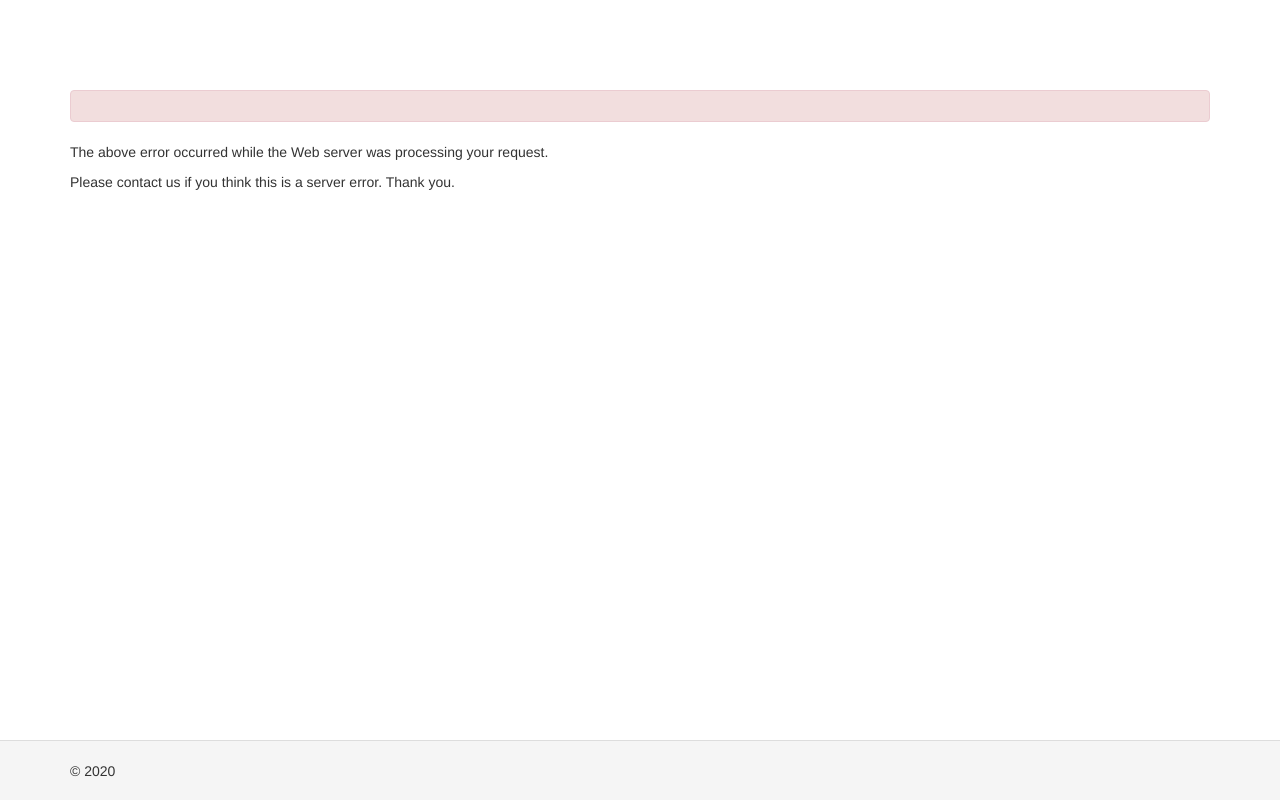
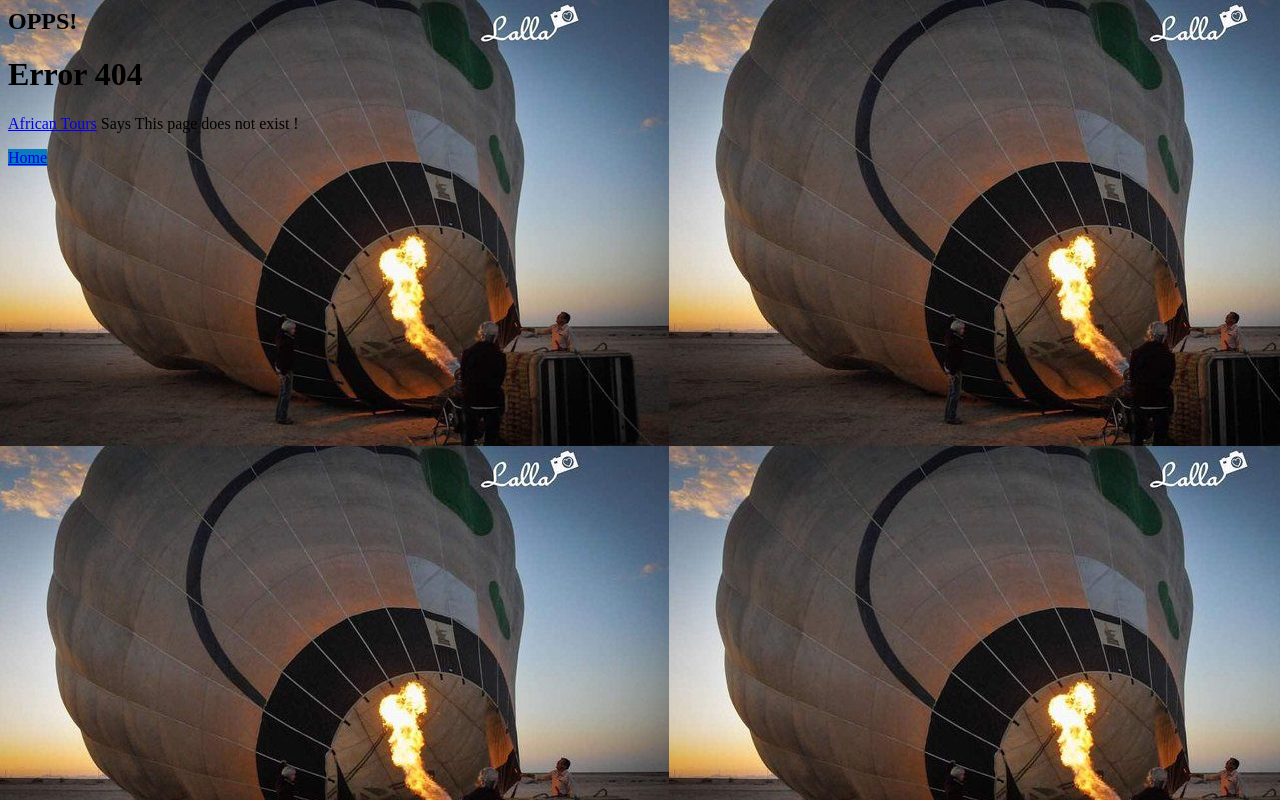
Before and after one commit to MissAnnah95/tours, a PHP site: template frontend/views/site/error.php in a window 1280 px wide. Run offline with PHP 8.4, Linux system fonts and the light colour scheme; the template is opened without the code that fills it, so the values that code supplies are empty; some libraries are stand-ins or nearby versions.

Commit message:
Error Page

```diff
--- a/css/site.css
+++ b/css/site.css
@@ -87,13 +87,44 @@ a.desc:after {
     color: #999;
 }
 
-.error-summary {
-    color: #a94442;
-    background: #fdf7f7;
-    border-left: 3px solid #eed3d7;
-    padding: 10px 20px;
-    margin: 0 0 15px 0;
+/* error page */
+.error-body{
+    background-image: url("../css/images/dp.jpg");
+    background: red;
 }
+
+#main{
+    text-align: center;
+  }
+
+  .fof{
+    display: table-cell;
+    vertical-align: middle;
+  }
+
+  .fof span{
+    color: #6582A0;
+    font-weight: bolder;
+  }
+
+  .fof h1{
+    font-size: 50px;
+    display: inline-block;
+    animation: type .5s alternate infinite;
+  }
+
+  .fof h2{
+    font-size: 50px;
+    font-family: Impact, Haettenschweiler, 'Arial Narrow Bold', sans-serif;
+  }
+
+  .fof p{
+    font-weight: lighter;
+  }
+
+
+
+/* end error page */
 
 /* align the logout "link" (button in form) of the navbar */
 .nav li > form > button.logout {
--- a/frontend/assets/AppAsset.php
+++ b/frontend/assets/AppAsset.php
@@ -13,6 +13,7 @@ class AppAsset extends AssetBundle
     public $baseUrl = '@web';
     public $css = [
         'css/site.css',
+        'css/site',
     ];
     public $js = [
     ];
--- a/frontend/views/site/error.php
+++ b/frontend/views/site/error.php
@@ -5,23 +5,19 @@
 /* @var $message string */
 /* @var $exception Exception */
 
-use yii\helpers\Html;
+use yii\helpers\Url;
 
 $this->title = $name;
 ?>
-<div class="site-error">
-
-    <h1><?= Html::encode($this->title) ?></h1>
-
-    <div class="alert alert-danger">
-        <?= nl2br(Html::encode($message)) ?>
-    </div>
-
-    <p>
-        The above error occurred while the Web server was processing your request.
-    </p>
-    <p>
-        Please contact us if you think this is a server error. Thank you.
-    </p>
-
+<body  class="error-page" style="background-image: url('images/dp.jpg');">
+<div class="card container mt-5"  id="main" >
+  <div class="card-body">
+  <div class="fof">
+	            <h2>OPPS!</h2>
+				<h1>Error 404</h1>
+				<p><span><a href="<?= Url::to(['/site/index'])?>" >African Tours</a></span>  Says This page does not exist !</p>
+    	</div>
+  </div>
+  <a href="<?= Url::to(['/site/index'])?>" style="background: #0A7BBD;" class="m-4 btn btn-success">Home</a>
 </div>
+</body>
```
Also changed, not shown: frontend/views/site/index.php (+0 -7 lines), css/custom.css (added), css/images/dp.jpg (added), 2 other files.
